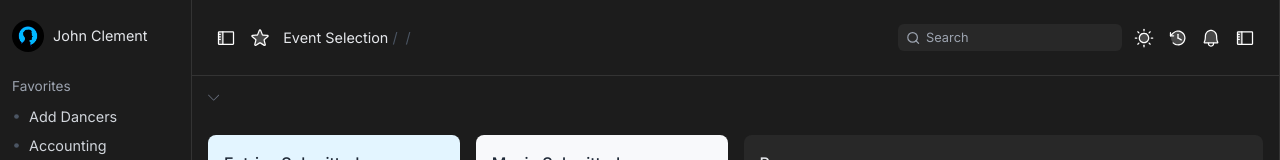
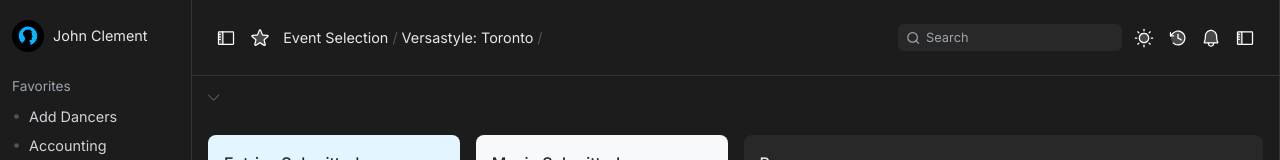
Before and after one commit to okoyecharles/atop-web-tech-takehome, a React (Create React App) app: page /events/1 in a window 1280 px wide. Shown: the top 160 px of the page. Built offline with nearby package versions, Linux system fonts and the light colour scheme.

Commit message:
Update Content.js

```diff
--- a/src/features/layout/Content.js
+++ b/src/features/layout/Content.js
@@ -17,7 +17,7 @@ const Content = (props) => {
   const params = useParams();
   useEffect(() => {
     if (params.id) {
-      setCrumbs(["Event Selection", getEventById(+params.id).subtitle]);
+      setCrumbs(["Event Selection", getEventById(+params.id).titles[0]]);
     } else {
       setCrumbs(["Event Selection"]);
     }
```
